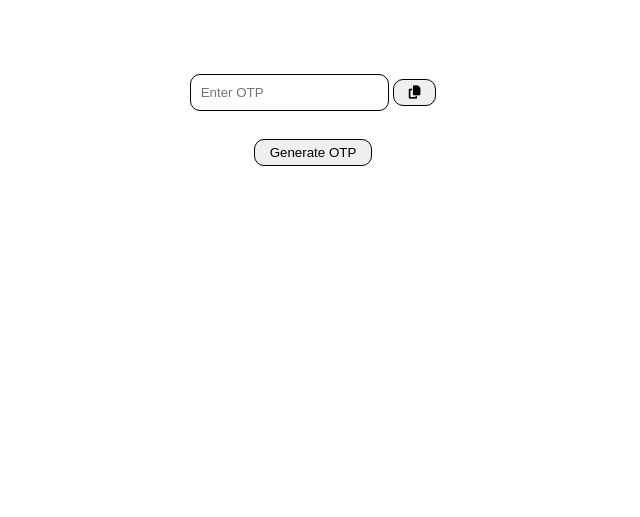
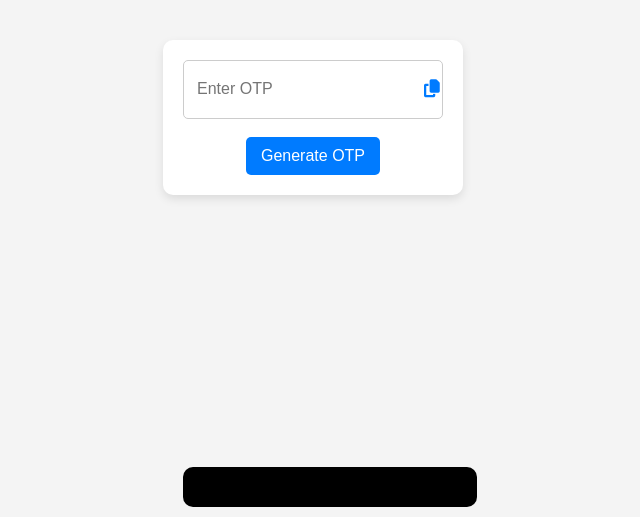
Before and after one commit to SreeLekshmi19/OTP-Authenticator, a plain HTML site: page index.html in a window 1280 px wide. Shown: the part 283-800 px from the top of the page, without its empty margins (327-967 px from the left). Drawn offline with Linux system fonts and the light colour scheme.

Commit message:
add styles

```diff
--- a/index.html
+++ b/index.html
@@ -20,7 +20,7 @@
             <br>
             <button id="btn">Generate OTP</button>
         </div>
-        <div class="msgContainer">
+        <div id="msgContainer">
             <p id="msg"></p>
         </div>
     </div>
--- a/script.js
+++ b/script.js
@@ -2,7 +2,7 @@ const otpfield = document.getElementById("otp");
 const btn = document.getElementById("btn");
 const copy = document.getElementById("copy");
 const msg = document.getElementById("msg");
-const msgContainer = document.getElementsByClassName("msgContainer");
+const msgContainer = document.getElementById("msgContainer");
 
 function getOTP() {
     let otp = "";
--- a/styles.css
+++ b/styles.css
@@ -1,42 +1,83 @@
 @import url(https://cdnjs.cloudflare.com/ajax/libs/font-awesome/6.7.2/css/all.min.css);
-body{
+* {
     margin: 0;
+    padding: 0;
+    box-sizing: border-box;
+    font-family: Arial, sans-serif;
 }
-.container{
-    height: 100vh;
+
+body {
     display: flex;
     justify-content: center;
     align-items: center;
+    height: 100vh;
+    background-color: #f4f4f4;
 }
-.content {
+
+.container {
+    background: white;
+    padding: 20px;
+    border-radius: 10px;
+    box-shadow: 0 4px 10px rgba(0, 0, 0, 0.1);
     text-align: center;
+    width: 300px;
+}
+
+.input-wrapper {
+    display: flex;
+    align-items: center;
+    justify-content: space-between;
+    border: 1px solid #ccc;
     border-radius: 5px;
+    padding: 8px;
+    background: #fff;
 }
-input{
-    padding: 10px;
+
+#otp {
+    border: none;
+    outline: none;
+    font-size: 16px;
+    flex: 1;
+    padding: 5px;
+}
+
+button {
+    cursor: pointer;
+    padding: 10px 15px;
+    border: none;
+    border-radius: 5px;
+    font-size: 16px;
+    background-color: #007bff;
+    color: white;
+    transition: 0.3s;
+}
+
+button:hover {
+    background-color: #0056b3;
+}
+
+#copy {
+    background: transparent;
+    color: #007bff;
+    font-size: 18px;
+}
+
+#copy:hover {
+    color: #0056b3;
+}
+
+#msgContainer {
+    height: 40px;
+    background-color: black;
+    text-align: center;
+    width: 23%;
+    position: fixed;
+    color: white;
+    margin-bottom: 10px;
+    bottom: 0;
     border-radius: 10px;
-    border: 1px solid black;
-    outline: none;
 }
-button{
+
+#msg{
     margin-top: 10px;
-    padding: 5px;
-    padding-inline: 15px;
-    border-radius: 10px;
-    border: 1px solid black;
-    cursor: pointer;
 }
-i{
-    cursor: pointer;
-}
-.msgContainer{
-    display: none;
-    text-align: center;
-    width: 30%;
-    position: fixed;
-    bottom: 0;
-    background-color: black;
-    color: white;
-    border-radius: 20px;
-    margin-bottom: 10px;
-}
```
